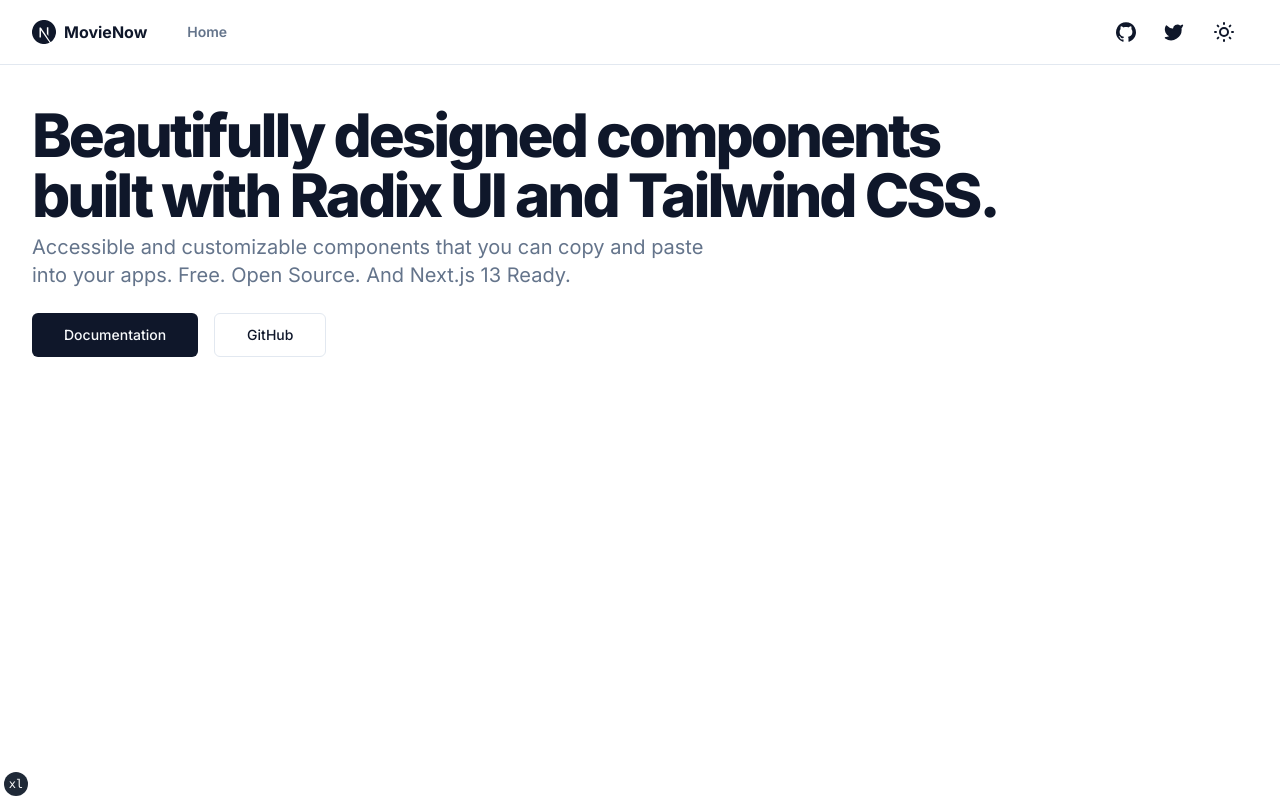
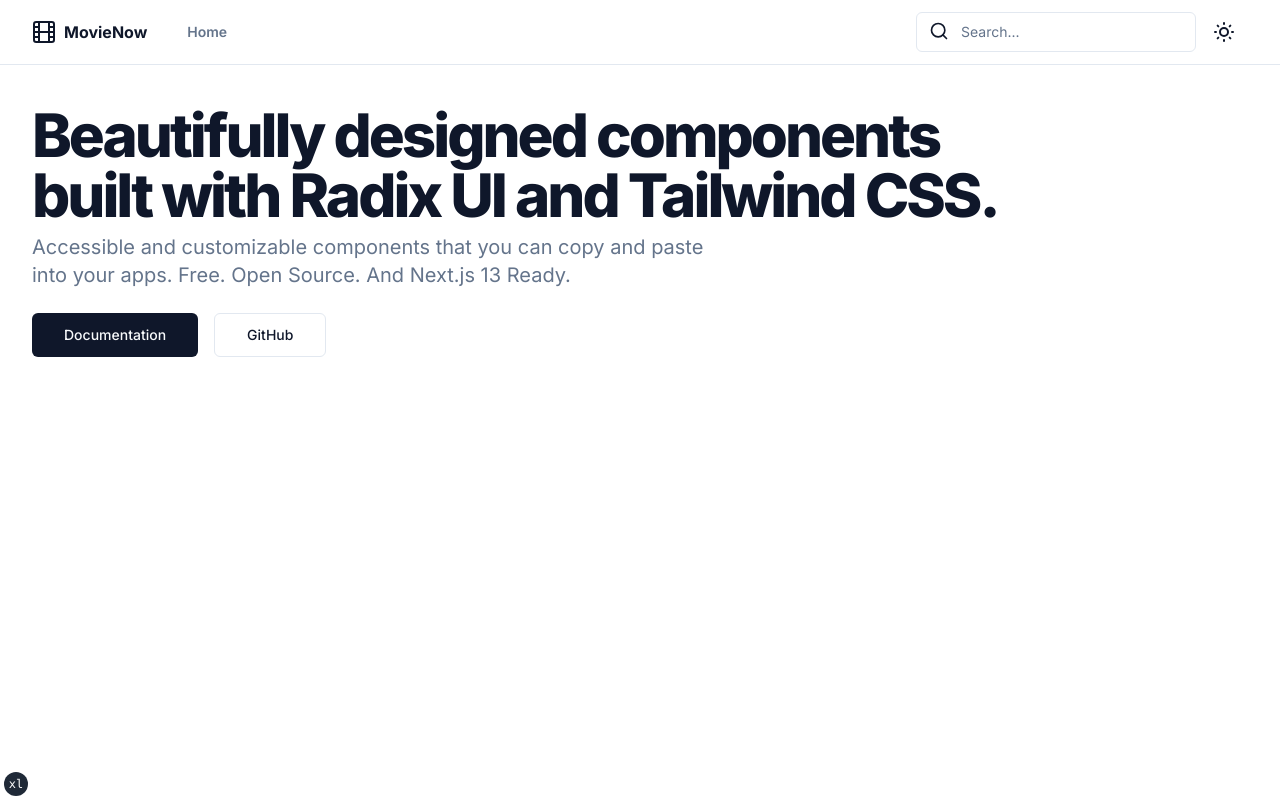
Before and after one commit to Auchan22/MovieNow, a Next.js app: page / in a window 1280 px wide. Built offline with nearby package versions, Linux system fonts and the light colour scheme.

Commit message:
Cambio de estilos en la navbar y RQ Agregado

```diff
--- a/components/icons.tsx
+++ b/components/icons.tsx
@@ -13,14 +13,6 @@
   sun: SunMedium,
   moon: Moon,
   twitter: Twitter,
-  logo: (props: LucideProps) => (
-    <svg xmlns="http://www.w3.org/2000/svg" viewBox="0 0 24 24" {...props}>
-      <path
-        fill="currentColor"
-        d="M11.572 0c-.176 0-.31.001-.358.007a19.76 19.76 0 0 1-.364.033C7.443.346 4.25 2.185 2.228 5.012a11.875 11.875 0 0 0-2.119 5.243c-.096.659-.108.854-.108 1.747s.012 1.089.108 1.748c.652 4.506 3.86 8.292 8.209 9.695.779.25 1.6.422 2.534.525.363.04 1.935.04 2.299 0 1.611-.178 2.977-.577 4.323-1.264.207-.106.247-.134.219-.158-.02-.013-.9-1.193-1.955-2.62l-1.919-2.592-2.404-3.558a338.739 338.739 0 0 0-2.422-3.556c-.009-.002-.018 1.579-.023 3.51-.007 3.38-.01 3.515-.052 3.595a.426.426 0 0 1-.206.214c-.075.037-.14.044-.495.044H7.81l-.108-.068a.438.438 0 0 1-.157-.171l-.05-.106.006-4.703.007-4.705.072-.092a.645.645 0 0 1 .174-.143c.096-.047.134-.051.54-.051.478 0 .558.018.682.154.035.038 1.337 1.999 2.895 4.361a10760.433 10760.433 0 0 0 4.735 7.17l1.9 2.879.096-.063a12.317 12.317 0 0 0 2.466-2.163 11.944 11.944 0 0 0 2.824-6.134c.096-.66.108-.854.108-1.748 0-.893-.012-1.088-.108-1.747-.652-4.506-3.859-8.292-8.208-9.695a12.597 12.597 0 0 0-2.499-.523A33.119 33.119 0 0 0 11.573 0zm4.069 7.217c.347 0 .408.005.486.047a.473.473 0 0 1 .237.277c.018.06.023 1.365.018 4.304l-.006 4.218-.744-1.14-.746-1.14v-3.066c0-1.982.01-3.097.023-3.15a.478.478 0 0 1 .233-.296c.096-.05.13-.054.5-.054z"
-      />
-    </svg>
-  ),
   gitHub: (props: LucideProps) => (
     <svg viewBox="0 0 438.549 438.549" {...props}>
       <path
@@ -29,4 +21,43 @@
       ></path>
     </svg>
   ),
+  logo: (props: LucideProps) => (
+    <svg
+      xmlns="http://www.w3.org/2000/svg"
+      width="24"
+      height="24"
+      viewBox="0 0 24 24"
+      fill="none"
+      stroke="currentColor"
+      strokeWidth="2"
+      strokeLinecap="round"
+      strokeLinejoin="round"
+    >
+      <rect width="20" height="20" x="2" y="2" rx="2.18" ry="2.18"></rect>
+      <line x1="7" x2="7" y1="2" y2="22"></line>
+      <line x1="17" x2="17" y1="2" y2="22"></line>
+      <line x1="2" x2="22" y1="12" y2="12"></line>
+      <line x1="2" x2="7" y1="7" y2="7"></line>
+      <line x1="2" x2="7" y1="17" y2="17"></line>
+      <line x1="17" x2="22" y1="17" y2="17"></line>
+      <line x1="17" x2="22" y1="7" y2="7"></line>
+    </svg>
+  ),
+  search: (props: LucideProps) => (
+    <svg
+      xmlns="http://www.w3.org/2000/svg"
+      width="20"
+      height="20"
+      viewBox="0 0 24 24"
+      fill="none"
+      stroke="currentColor"
+      strokeWidth="2"
+      strokeLinecap="round"
+      strokeLinejoin="round"
+      className="lucide lucide-search"
+    >
+      <circle cx="11" cy="11" r="8"></circle>
+      <line x1="21" x2="16.65" y1="21" y2="16.65"></line>
+    </svg>
+  ),
 }
--- a/components/site-header.tsx
+++ b/components/site-header.tsx
@@ -2,6 +2,7 @@
 
 import { siteConfig } from "@/config/site"
 import { buttonVariants } from "@/components/ui/button"
+import { Input } from "@/components/ui/input"
 import { Icons } from "@/components/icons"
 import { MainNav } from "@/components/main-nav"
 import { ThemeToggle } from "@/components/theme-toggle"
@@ -13,7 +14,7 @@
         <MainNav items={siteConfig.mainNav} />
         <div className="flex flex-1 items-center justify-end space-x-4">
           <nav className="flex items-center space-x-1">
-            <Link
+            {/* <Link
               href={siteConfig.links.github}
               target="_blank"
               rel="noreferrer"
@@ -42,7 +43,8 @@
                 <Icons.twitter className="h-5 w-5 fill-current" />
                 <span className="sr-only">Twitter</span>
               </div>
-            </Link>
+            </Link> */}
+            <Input type="text" placeholder="Search..." />
             <ThemeToggle />
           </nav>
         </div>
--- /dev/null
+++ b/components/ui/input.tsx
@@ -0,0 +1,32 @@
+import * as React from "react"
+
+import { cn } from "@/lib/utils"
+
+import { Icons } from "../icons"
+
+export interface InputProps
+  extends React.InputHTMLAttributes<HTMLInputElement> {}
+
+const Input = React.forwardRef<HTMLInputElement, InputProps>(
+  ({ className, type, ...props }, ref) => {
+    return (
+      <div
+        className={cn(
+          "flex h-10 w-full rounded-md border border-input bg-transparent px-3 py-2 text-sm focus-visible:ring-2 focus-visible:ring-ring focus-visible:ring-offset-2",
+          className
+        )}
+      >
+        <Icons.search />
+        <input
+          type={type}
+          className="bg-transparent px-3 py-2 ring-offset-background file:border-0 file:bg-transparent file:text-sm file:font-medium placeholder:text-muted-foreground focus-visible:outline-none  disabled:cursor-not-allowed disabled:opacity-50"
+          ref={ref}
+          {...props}
+        />
+      </div>
+    )
+  }
+)
+Input.displayName = "Input"
+
+export { Input }
--- a/package.json
+++ b/package.json
@@ -14,6 +14,8 @@
     "format:check": "prettier --check \"**/*.{ts,tsx,mdx}\" --cache"
   },
   "dependencies": {
+    "@tanstack/react-query": "^4.29.5",
+    "axios": "^1.3.6",
     "class-variance-authority": "^0.4.0",
     "clsx": "^1.2.1",
     "cmdk": "^0.2.0",
```
Also changed, not shown: lib/moovieAPI.ts (added, +7 -0 lines), 1 other file (tests, documents, lock files or other folders).
